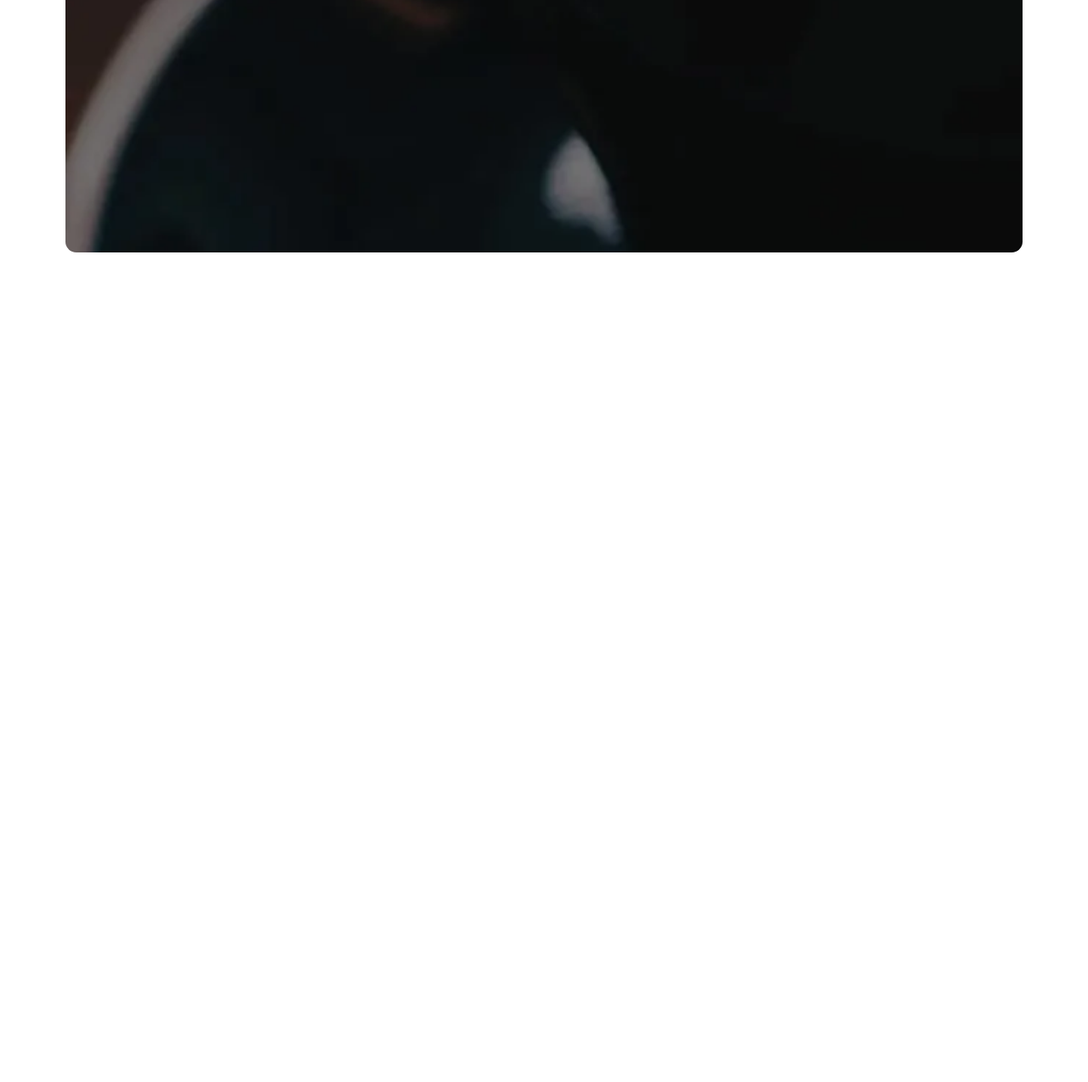
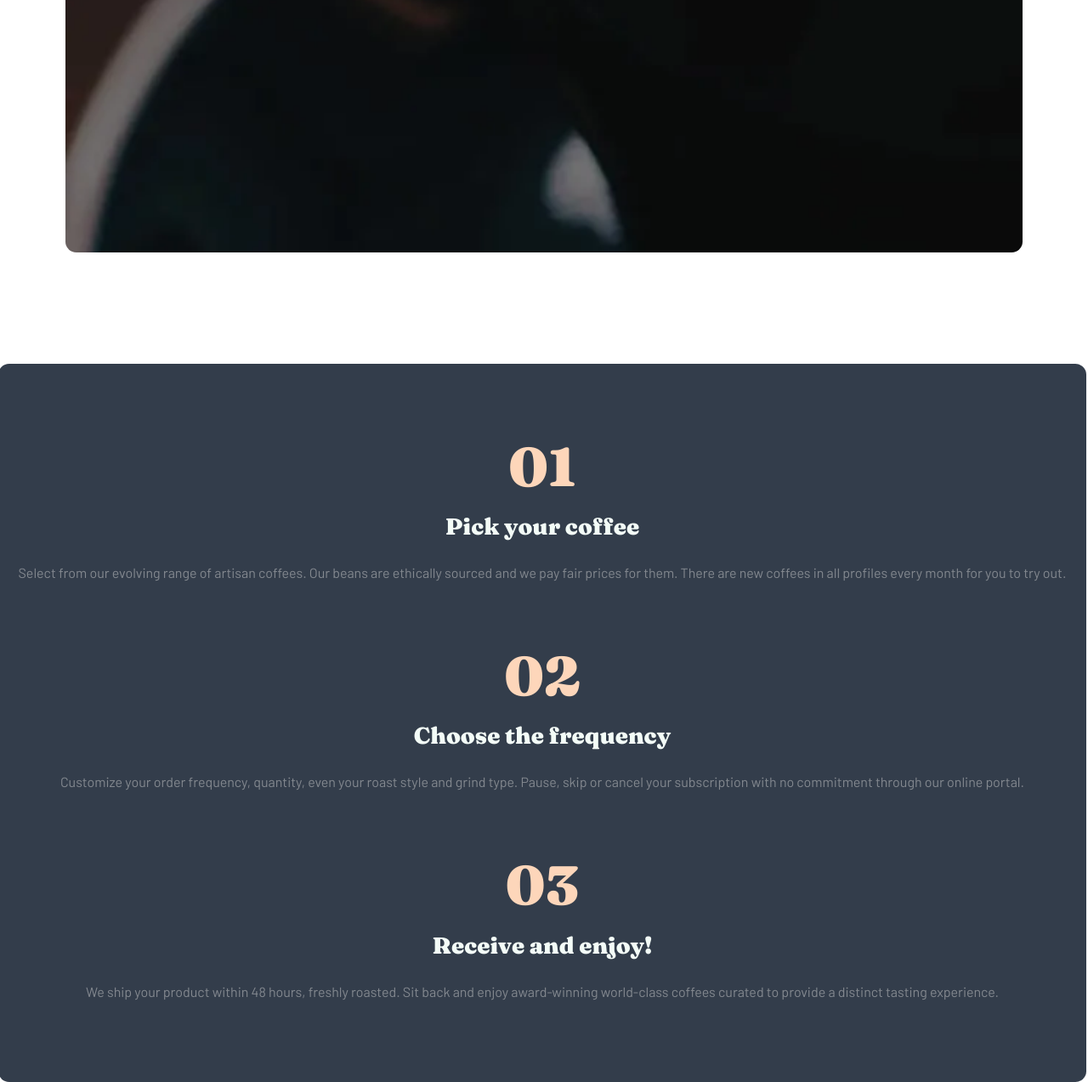
Before and after one commit to JaimeGSandoval/coffeeroasters-demo, a website built with webpack: page src/template.html in a window 1280 px wide. Shown: the part 1213-2486 px from the top of the page at 85% size. Before the commit the page ends 1513 px from the top, so only its background shows below. Built offline with nearby package versions, Linux system fonts and the light colour scheme.

Commit message:
added the how to plan section & styles

```diff
--- /dev/null
+++ b/src/sass/layout/plan/plan-how-to.scss
@@ -0,0 +1,61 @@
+.plan-how-to-section {
+  margin-top: 8rem;
+  background-color: $dark_grey_blue;
+  border-radius: .8rem;
+  width: 100vw;
+  margin-left: -7%;
+}
+
+.plan-how-to-section div:nth-of-type(1) {
+  padding-top: .8rem;
+}
+
+.plan-how-to-section div:last-of-type {
+  padding-bottom: 5.8rem;
+}
+
+.plan-step-number {
+  text-align: center;
+  color: $pale_orange;
+  font-family: $title_font, serif;
+  font-size: 4rem;
+  display: block;
+  margin-top: 5rem;
+}
+
+.plan-step-title {
+  text-align: center;
+  font-family: $title_font, serif;
+  color: $bg_light_cream;
+  font-size: 1.7rem;
+  margin-top: 1.4rem;
+}
+
+.plan-step-description {
+  margin-top: 1.8rem;
+  text-align: center;
+  font-family: $description_font;
+  color: $grey;
+  line-height: 1.5rem;
+  padding: 0 1.1rem;
+}
+
+.custom-step-padding-1 {
+  padding: 0 1rem;
+}
+
+.create-plan-btn-steps {
+  color: $bg_light_cream;
+  text-align: center;
+  background-color: $dark_cyan;
+  outline: 0;
+  border: 0;
+  text-transform: capitalize;
+  padding: 1.2rem 1.3rem;
+  font-family: $title_font, sans-serif;
+  font-size: 1.2rem;
+  width: 59%;
+  border-radius: 10px;
+  margin: 5rem auto;
+  display: block;
+}
--- a/src/sass/main.scss
+++ b/src/sass/main.scss
@@ -13,6 +13,7 @@
 @import 'layout/about/quality';
 @import 'layout/about/headquarters';
 @import 'layout/plan/hero-plan';
+@import 'layout/plan/plan-how-to';
 
 
 #app {
--- a/src/template.html
+++ b/src/template.html
@@ -49,6 +49,35 @@
         </p>
 
       </section>
+
+      <section class="plan-how-to-section">
+
+        <div class="plan-step-box">
+          <span class="plan-step-number">01</span>
+          <h3 class="plan-step-title">Pick your coffee</h3>
+          <p class="plan-step-description">
+            Select from our evolving range of artisan coffees. Our beans are ethically sourced and we pay fair prices for them. There are new coffees in all profiles every month for you to try out.
+          </p>
+        </div>
+
+        <div class="plan-step-box">
+          <span class="plan-step-number">02</span>
+          <h3 class="plan-step-title">Choose the frequency</h3>
+          <p class="plan-step-description custom-step-padding-1">
+            Customize your order frequency, quantity, even your roast style and grind type. Pause, skip or cancel your subscription with no commitment through our online portal.
+          </p>
+        </div>
+
+        <div class="plan-step-box">
+          <span class="plan-step-number">03</span>
+          <h3 class="plan-step-title">Receive and enjoy!</h3>
+          <p class="plan-step-description custom-step-padding-1">
+            We ship your product within 48 hours, freshly roasted. Sit back and enjoy award-winning world-class coffees curated to provide a distinct tasting experience.
+          </p>
+        </div>
+      </section>
+
+
     </main>
   </div>
 </body>
```
